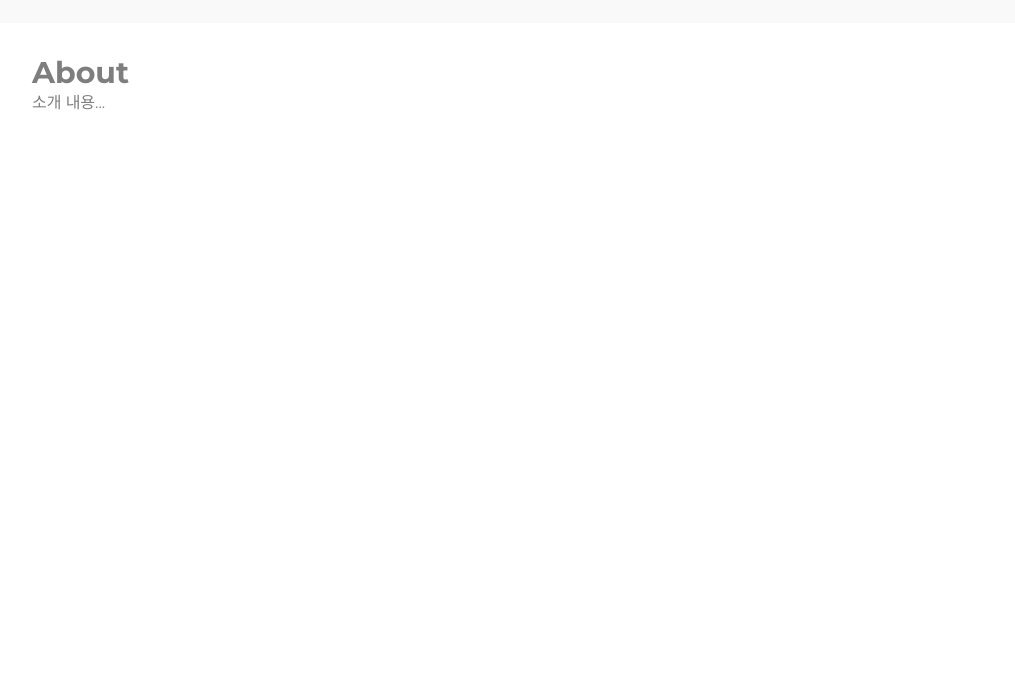
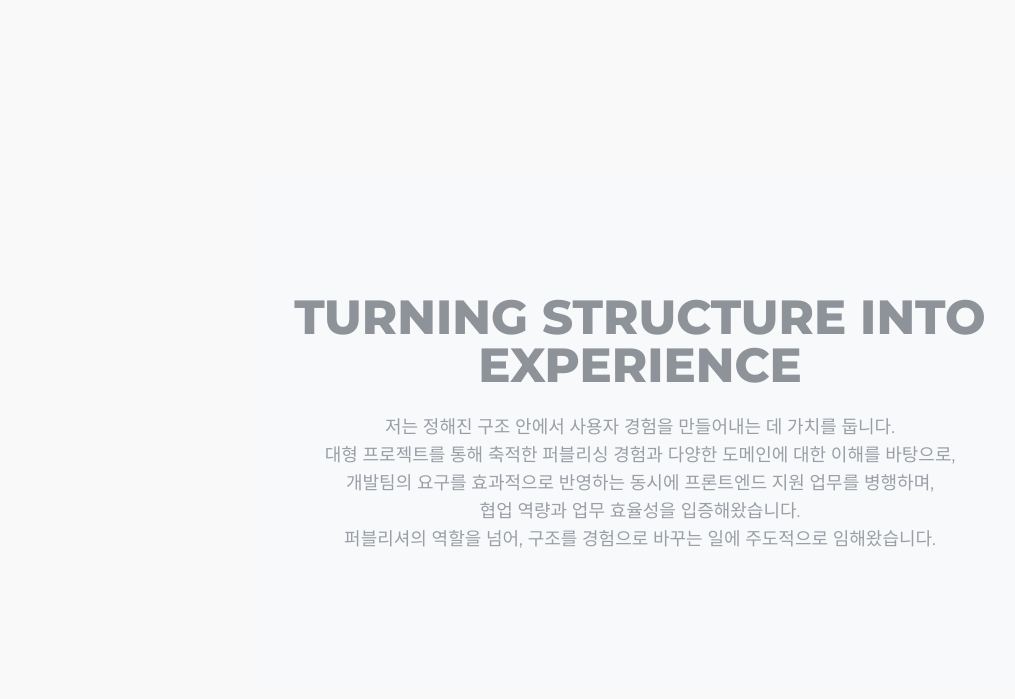
Before and after one commit to aforce2be/aforce2be.github.io, a Vue app: page /about in a window 1280 px wide. Shown: the part 841-1540 px from the top of the page, without its empty margins (0-1015 px from the left). Built offline with nearby package versions, Linux system fonts and the light colour scheme.

Commit message:
About  문구 작성

```diff
--- a/src/pages/About.vue
+++ b/src/pages/About.vue
@@ -1,12 +1,27 @@
 <template>
   <section
     id="about"
-    class="min-h-screen bg-white p-8 transition-opacity duration-700 scroll-mt-14"
+    class="min-h-screen bg-gray-100 transition-opacity duration-700 py-20 px-4 scroll-mt-14 flex items-center"
     :class="{ 'opacity-100': active, 'opacity-50': !active }"
   >
-    <div class="inner max-w-7xl mx-automax-w-7xl mx-auto">
-      <h2 class="text-3xl font-bold">About</h2>
-      <p>소개 내용...</p>
+    <div class="inner max-w-4xl mx-auto text-center">
+      <h2
+        class="text-4xl md:text-5xl font-extrabold text-gray-800 mb-6 leading-tight"
+      >
+        TURNING STRUCTURE INTO EXPERIENCE
+      </h2>
+      <p class="text-base md:text-lg text-gray-700 leading-relaxed">
+        저는 정해진 구조 안에서 사용자 경험을 만들어내는 데 가치를 둡니다.<br
+          class="hidden sm:inline"
+        />
+        대형 프로젝트를 통해 축적한 퍼블리싱 경험과 다양한 도메인에 대한 이해를
+        바탕으로,<br class="hidden md:inline" />
+        개발팀의 요구를 효과적으로 반영하는 동시에 프론트엔드 지원 업무를
+        병행하며,<br class="hidden md:inline" />
+        협업 역량과 업무 효율성을 입증해왔습니다.<br class="hidden sm:inline" />
+        퍼블리셔의 역할을 넘어, 구조를 경험으로 바꾸는 일에 주도적으로
+        임해왔습니다.
+      </p>
     </div>
   </section>
 </template>
```
